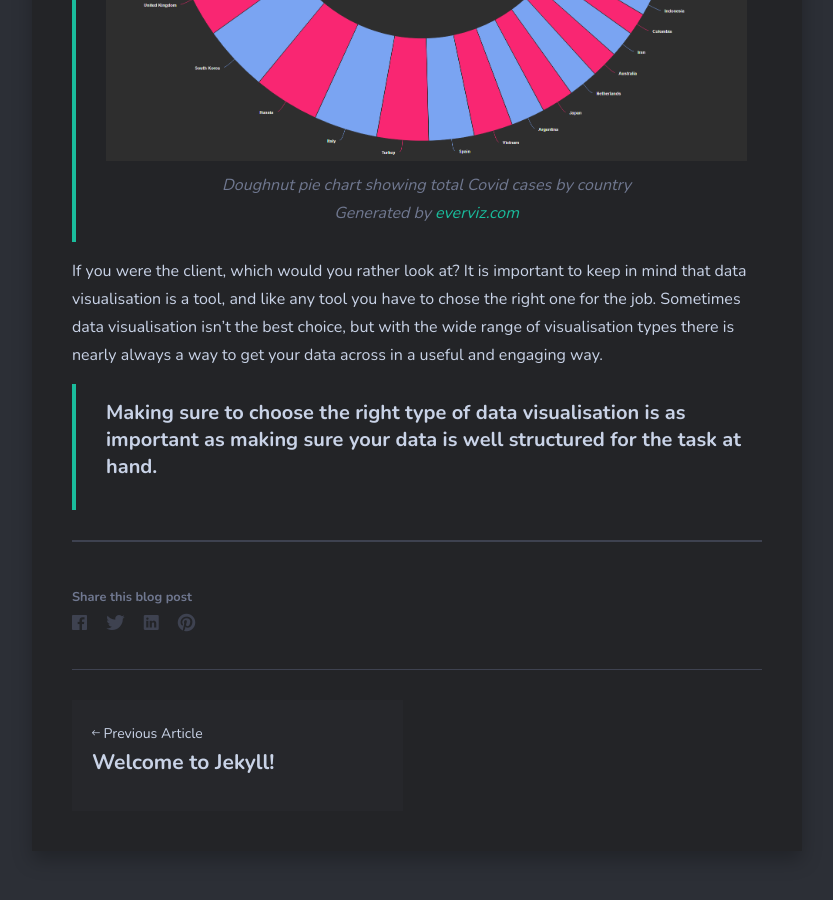
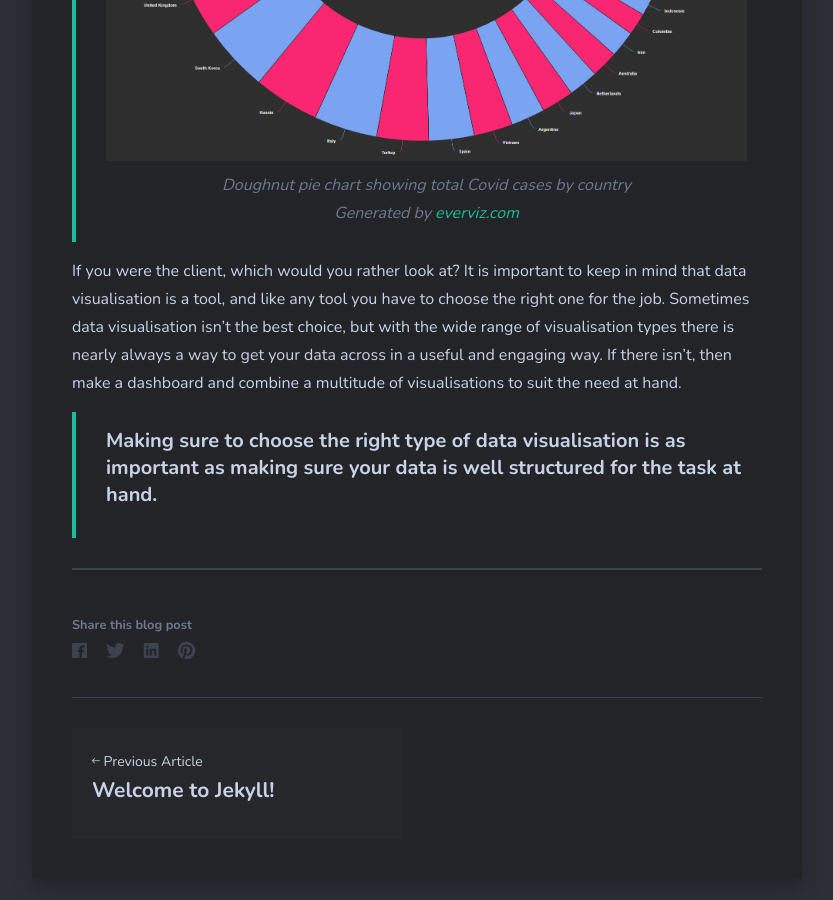
Before and after one commit to AlexHill-SD/Data-Visualsation-with-Python---INTP-315-Blog, a Jekyll site: the page built from _posts/2022-06-06-Why-is-data-visualisation-so-important.markdown, in a window 1280 px wide and 900 px high, scrolled down 11854 px. Shown: the whole window, without its empty margins (23-856 px from the left). Built offline with Jekyll 4.4.1, drawn with Linux system fonts in a browser that asks for light colours; nearby versions of some CDN libraries; comment, search, counter and statistics services are not loaded.

Commit message:
spellcheck pass 1, changed wording of few phrases

```diff
--- a/_posts/2022-06-06-Why-is-data-visualisation-so-important.markdown
+++ b/_posts/2022-06-06-Why-is-data-visualisation-so-important.markdown
@@ -182,22 +182,22 @@
 
 Each of the above mentioned issues can turn a useful tool into one that's more confusing or misleading than the raw data, as well as being an overall waste of time. Take a look at the following bubble map, it has all the same settings as the previous continental Covid case bubble map, but instead of continents uses a dataset that consists of the total Covid cases for every country on earth.
 
-> {% include lightbox.html url="img/2022-06-06_imgs/bubble_map_covid_bad_example.png" thumb_width="100%" title="Bubble map showing total Covid cases by country" lightbox_gallery="photo-1" caption="Bubble map showing total Covid cases by country
+> {% include lightbox.html url="img/2022-06-06_imgs/bubble_map_covid_bad_example.png" thumb_width="100%" title="Bubble map showing total Covid cases by country" lightbox_gallery="dv_example_images" caption="Bubble map showing total Covid cases by country
 Generated by [everviz.com](https://app.everviz.com)"%}
 
 While you can slightly make out the large red dark circles, that indicate the highest number of cases, it is impossible to determine which country they belong to. As with structured data, you have to be careful to match your choice of data visualisation with the dataset in order to get the meaning of the data across without any confusion.
 
 Here is the same bubble map, as the one above, but this time with it's settings tweaked so that you can more clearly see each individual bubble. While better, it is still somewhat confusing in locations where countries are more closely clustered.
 
-> {% include lightbox.html url="img/2022-06-06_imgs/bubble_map_covid_bad_example_2.png" thumb_width="100%" title="Bubble map, with tweaked settings, showing total Covid cases by country" lightbox_gallery="photo-1" caption="Bubble map, with tweaked settings, showing total Covid cases by country
+> {% include lightbox.html url="img/2022-06-06_imgs/bubble_map_covid_bad_example_2.png" thumb_width="100%" title="Bubble map, with tweaked settings, showing total Covid cases by country" lightbox_gallery="dv_example_images" caption="Bubble map, with tweaked settings, showing total Covid cases by country
 Generated by [everviz.com](https://app.everviz.com)"%}
 
 Now here's an example of the same information but shown in a doughnut pie chart style, as you can see it is much easier to see which countries have the highest number of cases at a glance, compared to the bubble map.
 
-> {% include lightbox.html url="img/2022-06-06_imgs/bubble_map_covid_bad_example_3.png" thumb_width="100%" title="Doughnut pie chart showing total Covid cases by country" lightbox_gallery="photo-1" caption="Doughnut pie chart showing total Covid cases by country
+> {% include lightbox.html url="img/2022-06-06_imgs/bubble_map_covid_bad_example_3.png" thumb_width="100%" title="Doughnut pie chart showing total Covid cases by country" lightbox_gallery="dv_example_images" caption="Doughnut pie chart showing total Covid cases by country
 Generated by [everviz.com](https://app.everviz.com)"%}
 
-If you were the client, which would you rather look at? It is important to keep in mind that data visualisation is a tool, and like any tool you have to chose the right one for the job. Sometimes data visualisation isn't the best choice, but with the wide range of visualisation types there is nearly always a way to get your data across in a useful and engaging way.
+If you were the client, which would you rather look at? It is important to keep in mind that data visualisation is a tool, and like any tool you have to choose the right one for the job. Sometimes data visualisation isn't the best choice, but with the wide range of visualisation types there is nearly always a way to get your data across in a useful and engaging way. If there isn't, then make a dashboard and combine a multitude of visualisations to suit the need at hand.
 
 > #### Making sure to choose the right type of data visualisation is as important as making sure your data is well structured for the task at hand.
 
```
Also changed, not shown: other parts of _posts/2022-06-06-Why-is-data-visualisation-so-important.markdown (+3 -3 lines).
